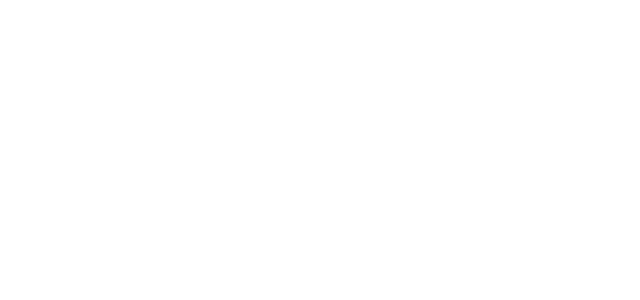
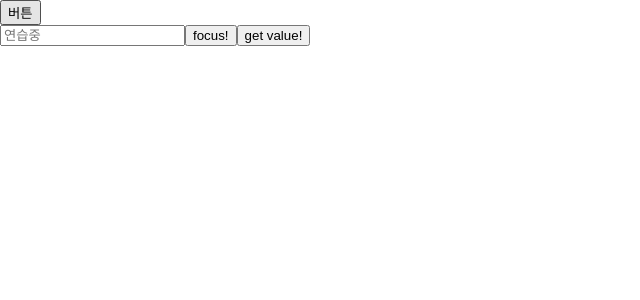
Before and after one commit to kordobby/with-kevin, a React (Vite) app: page /test in a window 1280 px wide. Before the commit this address had no page. Shown: the top 300 px of the page, without its empty margins (0-640 px from the left). Built offline with nearby package versions, Linux system fonts and the light colour scheme.

Commit message:
add. button component

```diff
--- a/src/components/true/material/Input/index.tsx
+++ b/src/components/true/material/Input/index.tsx
@@ -1,13 +1,75 @@
-import { InputHTMLAttributes, ReactNode, forwardRef } from "react";
+import {
+  InputHTMLAttributes,
+  forwardRef,
+  useImperativeHandle,
+  useRef,
+  useState,
+} from "react";
 import styled from "styled-components";
 
-export interface IButtonProps extends InputHTMLAttributes<HTMLInputElement> {}
-const Input = forwardRef<HTMLInputElement, IButtonProps>((props, ref) => {
+export interface inputRefInterface extends HTMLInputElement {
+  focusInput: () => void;
+  getValue: () => void;
+}
+export const ParentComponent = () => {
+  const parentRef = useRef<inputRefInterface>(null);
+
+  const handleFocus = () => {
+    parentRef?.current?.focusInput();
+  };
+
+  const handleGetValue = () => {
+    parentRef?.current?.getValue();
+  };
   return (
-    <>
-      <input placeholder="연습중" type="text" ref={ref}></input>
-    </>
+    <div>
+      <ChildComponent ref={parentRef} />
+      <button onClick={handleFocus}>focus!</button>
+      <button onClick={handleGetValue}>get value!</button>
+    </div>
   );
-});
+};
 
-export default Input;
+export interface IInputProps extends InputHTMLAttributes<HTMLInputElement> {}
+
+const ChildComponent = forwardRef<inputRefInterface, IInputProps>(
+  (props, ref) => {
+    const [state, setState] = useState<string>("");
+    const childRef = useRef<HTMLInputElement>(null);
+
+    useImperativeHandle(
+      ref,
+      () =>
+        ({
+          focusInput: () => childRef?.current?.focus(),
+          getValue: () => alert(state),
+        } as inputRefInterface)
+    );
+
+    return (
+      <>
+        <input
+          onChange={(e) => setState(e.target.value)}
+          placeholder="연습중"
+          type="text"
+          ref={childRef}
+          value={state}
+        ></input>
+      </>
+    );
+  }
+);
+
+/*
+    useImperativeHandle(
+      ref,
+      () =>
+        ({
+          focusInput: () => childRef?.current?.focus(),
+          getValue: () => alert(state),
+        } as inputRefInterface)
+    );
+*/
+const StInput = styled.input`
+  height: 50px;
+`;
--- a/src/components/true/material/TrueButton/index.tsx
+++ b/src/components/true/material/TrueButton/index.tsx
@@ -1,24 +1,20 @@
-import { ButtonHTMLAttributes, ReactNode, forwardRef } from "react";
+import { ButtonHTMLAttributes, FC, useRef } from "react";
 import styled from "styled-components";
 
-export interface IButtonProps extends ButtonHTMLAttributes<HTMLButtonElement> {}
+export interface IButtonProps extends ButtonHTMLAttributes<HTMLButtonElement> {
+  size?: "lg" | "md" | "sm";
+  theme?: "primary" | "secondary";
+  children?: string;
+}
 
-// const TrueButton = forwardRef<HTMLButtonElement, IButtonProps>((props, ref) => {
-//   return (
-//     <Button
-//       onClick={() => {
-//         console.log("...");
-//       }}
-//     ></Button>
-//   );
-// });
-const TrueButton = ({}) => {
+const TrueButton: FC<IButtonProps> = (props) => {
+  const buttonRef = useRef<HTMLButtonElement>(null);
+  const { theme, size, children } = props;
+
   return (
-    <Button
-      onClick={() => {
-        console.log("...");
-      }}
-    ></Button>
+    <Button ref={buttonRef} {...props}>
+      {children}
+    </Button>
   );
 };
 
--- /dev/null
+++ b/src/pages/PageTest.tsx
@@ -0,0 +1,17 @@
+import Input, {
+  IInputProps,
+  ParentComponent,
+} from "@/components/true/material/Input";
+import TrueButton from "@/components/true/material/TrueButton";
+import { useRef } from "react";
+
+const PageTest = () => {
+  return (
+    <>
+      <TrueButton theme="primary">버튼</TrueButton>
+      <ParentComponent />
+    </>
+  );
+};
+
+export default PageTest;
--- a/src/shared/router/Router.tsx
+++ b/src/shared/router/Router.tsx
@@ -5,6 +5,7 @@ import PageTemplate from "@/pages/PageTemplate";
 // Name Card Components
 import TrueCardTemplate from "@/templates/true/NameCardTemplate";
 import KevinCardTemplate from "@/templates/kevin/NameCardTemplate";
+import PageTest from "@/pages/PageTest";
 
 const Router = () => {
   return (
@@ -21,6 +22,7 @@ const Router = () => {
             />
           }
         />
+        <Route path="test" element={<PageTest />} />
       </Routes>
     </BrowserRouter>
   );
```
